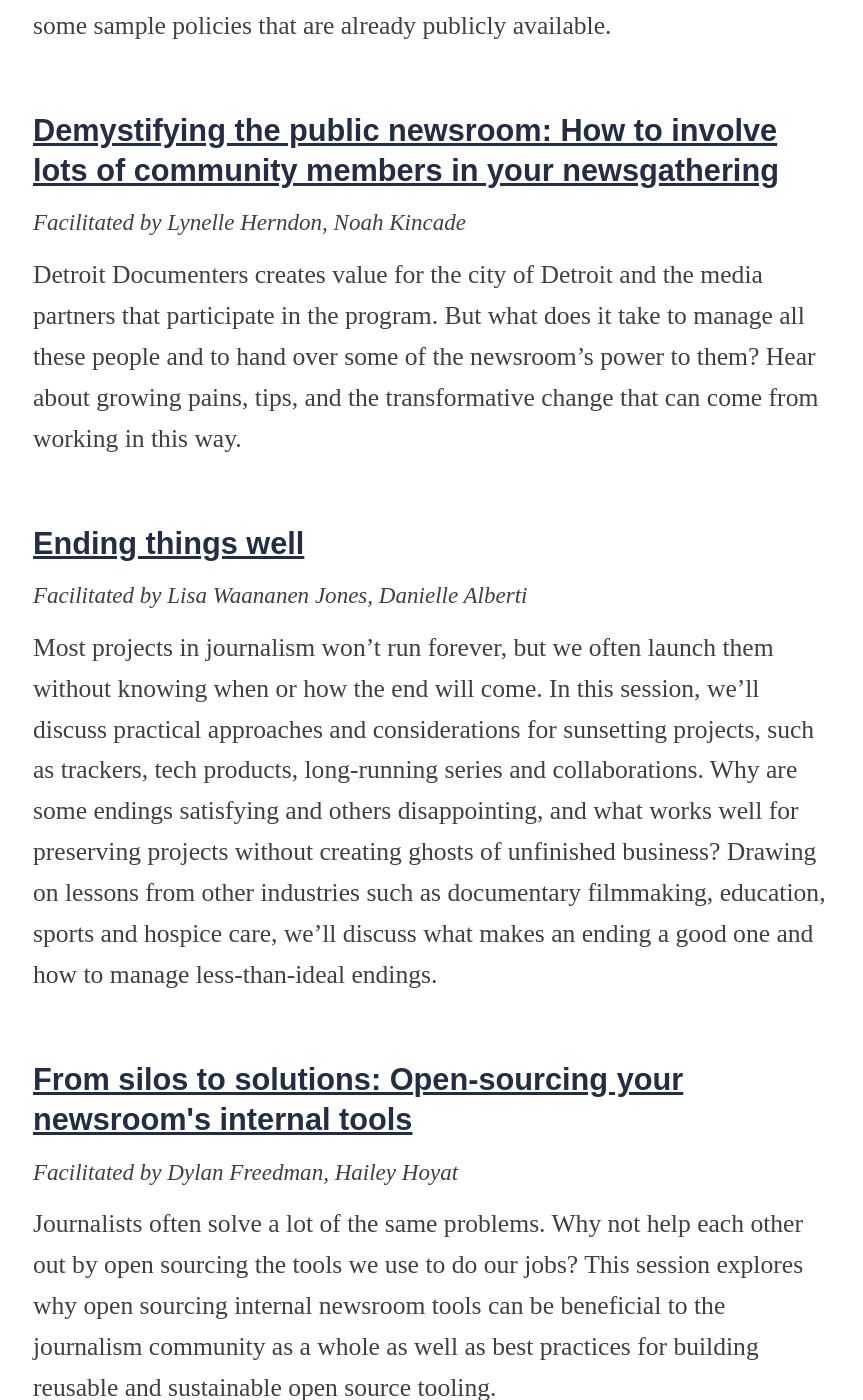
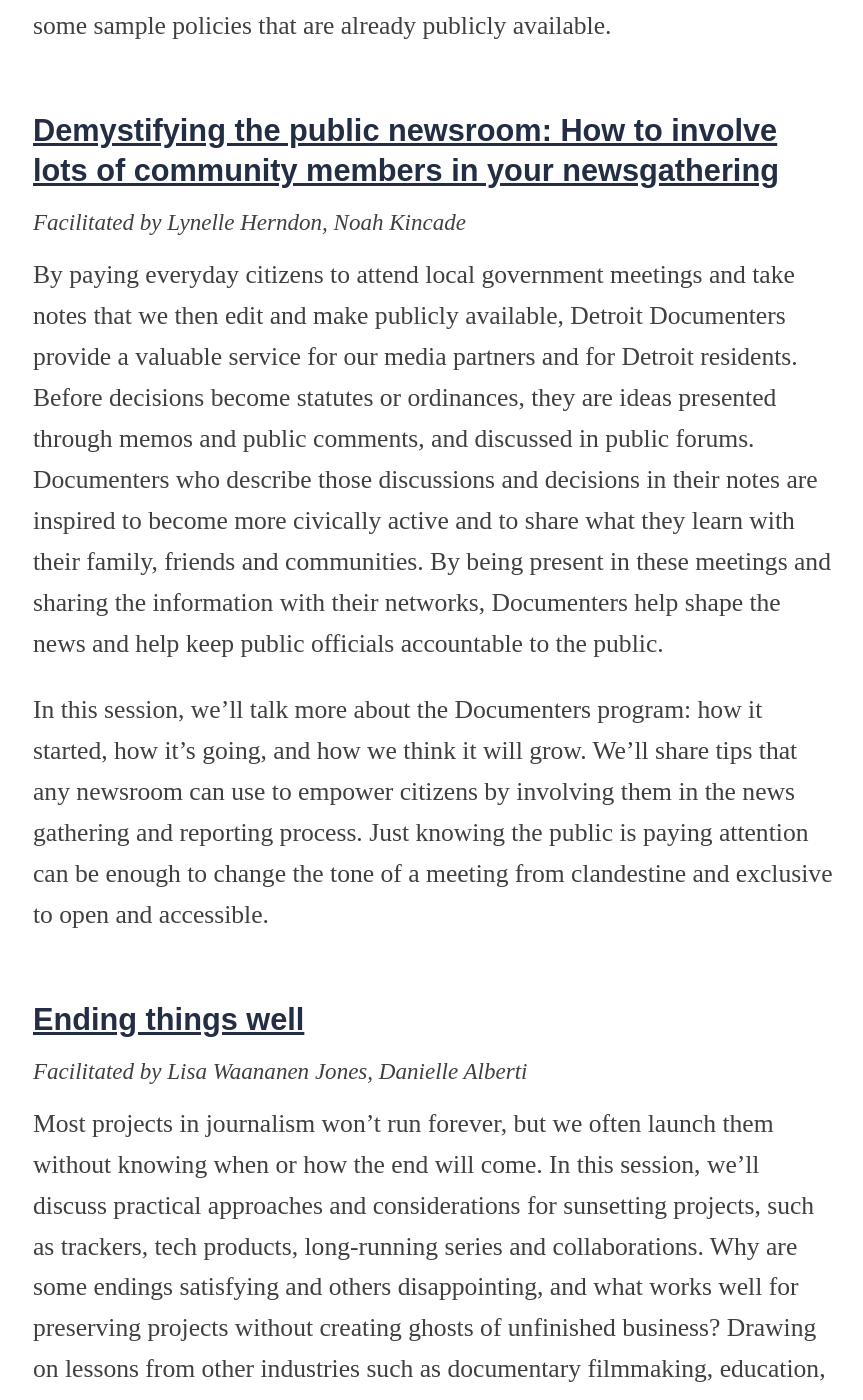
Before and after one commit to OpenNews/srccon-2022, a Jekyll site: the page built from program.md, in a window 1280 px wide and 1400 px high, scrolled down 6798 px. Shown: the whole window, without its empty margins (207-1070 px from the left). Built offline with Jekyll 4.4.1, drawn with Linux system fonts in a browser that asks for light colours; nearby versions of some CDN libraries; some web fonts are replaced.

Commit message:
update schedule

```diff
--- a/_data/sessions.yml
+++ b/_data/sessions.yml
@@ -86,7 +86,7 @@
   {
     "id": "public-newsroom",
     "title": "Demystifying the public newsroom: How to involve lots of community members in your newsgathering",
-    "description": "Detroit Documenters creates value for the city of Detroit and the media partners that participate in the program. But what does it take to manage all these people and to hand over some of the newsroom's power to them? Hear about growing pains, tips, and the transformative change that can come from working in this way.",
+    "description": "By paying everyday citizens to attend local government meetings and take notes that we then edit and make publicly available, Detroit Documenters provide a valuable service for our media partners and for Detroit residents. Before decisions become statutes or ordinances, they are ideas presented through memos and public comments, and discussed in public forums. Documenters who describe those discussions and decisions in their notes are inspired to become more civically active and to share what they learn with their family, friends and communities. By being present in these meetings and sharing the information with their networks, Documenters help shape the news and help keep public officials accountable to the public. \n\nIn this session, we’ll talk more about the Documenters program: how it started, how it’s going, and how we think it will grow. We’ll share tips that any newsroom can use to empower citizens by involving them in the news gathering and reporting process. Just knowing the public is paying attention can be enough to change the tone of a meeting from clandestine and exclusive to open and accessible.",
     "facilitators": "Lynelle Herndon, Noah Kincade",
     "day": "Thursday",
     "timeblock": "thu-130pm",
--- a/schedule/sessions.json
+++ b/schedule/sessions.json
@@ -338,7 +338,7 @@
   {
     "id": "public-newsroom",
     "title": "Demystifying the public newsroom: How to involve lots of community members in your newsgathering",
-    "description": "Detroit Documenters creates value for the city of Detroit and the media partners that participate in the program. But what does it take to manage all these people and to hand over some of the newsroom's power to them? Hear about growing pains, tips, and the transformative change that can come from working in this way.",
+    "description": "By paying everyday citizens to attend local government meetings and take notes that we then edit and make publicly available, Detroit Documenters provide a valuable service for our media partners and for Detroit residents. Before decisions become statutes or ordinances, they are ideas presented through memos and public comments, and discussed in public forums. Documenters who describe those discussions and decisions in their notes are inspired to become more civically active and to share what they learn with their family, friends and communities. By being present in these meetings and sharing the information with their networks, Documenters help shape the news and help keep public officials accountable to the public. \n\nIn this session, we’ll talk more about the Documenters program: how it started, how it’s going, and how we think it will grow. We’ll share tips that any newsroom can use to empower citizens by involving them in the news gathering and reporting process. Just knowing the public is paying attention can be enough to change the tone of a meeting from clandestine and exclusive to open and accessible.",
     "facilitators": "Lynelle Herndon, Noah Kincade",
     "day": "Thursday",
     "timeblock": "thu-130pm",
```
